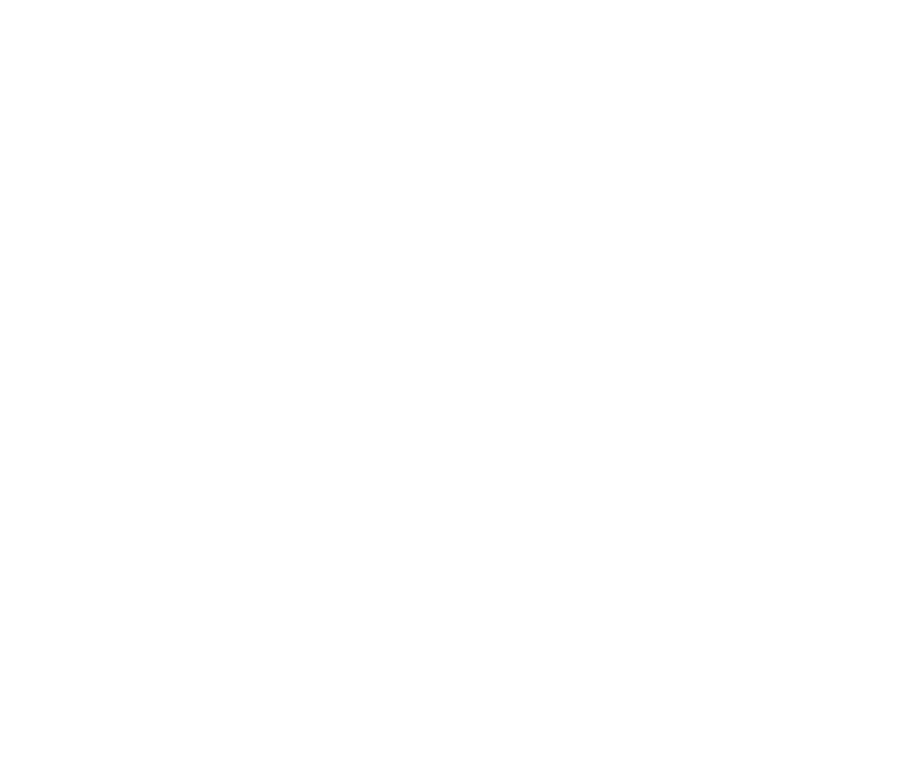
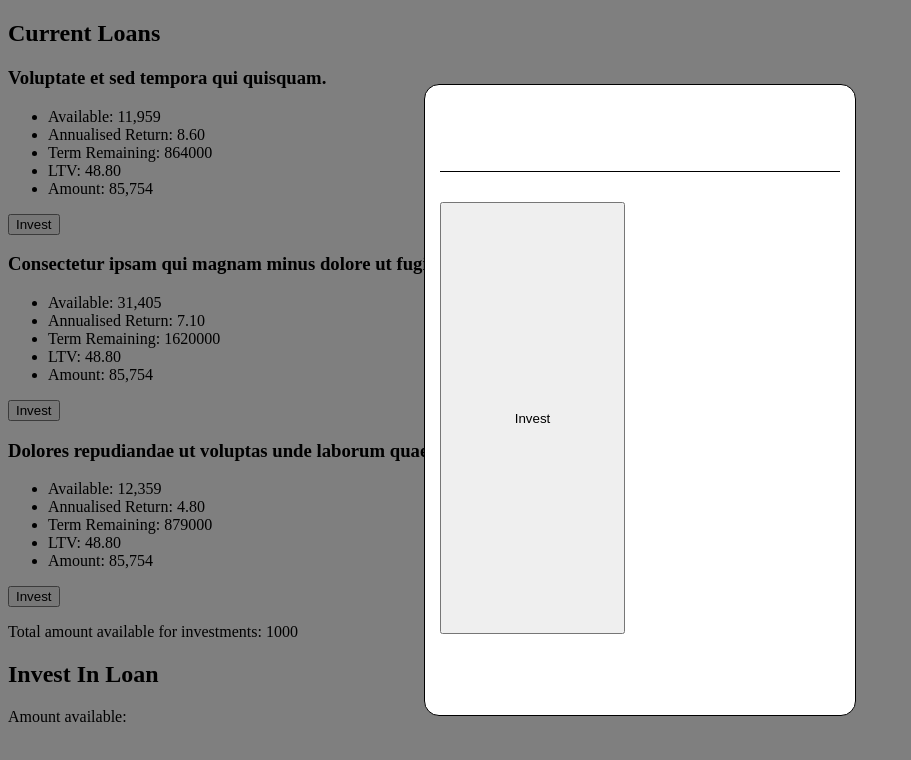
Before and after one commit to AkelaWhiteWolf/investments, a React (Create React App) app: page / in a window 1280 px wide. Shown: the top 760 px of the page, without its empty margins (0-911 px from the left). Built offline with nearby package versions, Linux system fonts and the light colour scheme.

Commit message:
work is going

```diff
--- a/src/components/App/App.jsx
+++ b/src/components/App/App.jsx
@@ -3,13 +3,43 @@
 import './App.css';
 
 import PageLoans from '../PageLoans/PageLoans';
+import ModalInvest from '../ModalInvest/ModalInvest.jsx';
 
-import dataFromJSON from '../../services/dataFromJSON';
+import loansDataFromJSON from '../../services/loansDataFromJSON';
 
 function App() {
-  return (
-    <PageLoans/>
-  );
+    const [totalAmount, setTotalAmount] = useState(1000);
+    const [modalInvestIsVisible, setModalInvestIsVisible] = useState(false);
+
+    const modalInvest = modalInvestIsVisible ?
+        <ModalInvest/>
+        :
+        null;
+
+    function investMoney(money) {
+        console.log(`invested ${money}`);
+    }
+
+    function toggleModalInvest() {
+        setModalInvestIsVisible(state => !state);
+    }
+
+    console.log(loansDataFromJSON);
+    return (
+        <>
+            <PageLoans
+                loansData={loansDataFromJSON}
+                toggleModalInvest={toggleModalInvest}
+            />
+
+            <p className="total-amount">Total amount available for investments: {totalAmount}</p>
+
+            <ModalInvest
+                investMoney={investMoney}
+                toggleModalInvest={toggleModalInvest}
+            />
+        </>
+    );
 }
 
 export default App;
--- a/src/components/ButtonInvest/ButtonInvest.jsx
+++ b/src/components/ButtonInvest/ButtonInvest.jsx
@@ -8,7 +8,7 @@
             className="button-invest"
             onClick={action}
         >
-
+            Invest
         </button>
     );
 }
--- a/src/components/CardLoan/CardLoan.jsx
+++ b/src/components/CardLoan/CardLoan.jsx
@@ -4,22 +4,24 @@
 
 import './CardLoan.css';
 
-export default function CardLoan({title, available, annualised_return: annualisedReturn, term_remaining: termRemaining, ltv, amount}) {
+export default function CardLoan({title, available, annualisedReturn, termRemaining, ltv, amount, toggleModalInvest}) {
     return (
         <article
             className="card-loan"
         >
             <h1 className="title">{title}</h1>
 
-            <p className="details">
-                Available: {available}
-                Annualised Return: {annualisedReturn}
-                Term Remaining: {termRemaining}
-                LTV: {ltv}
-                Amount: {amount}
-            </p>
+            <ul className="details">
+                <li className="details-list__detail">Available: {available}</li>
+                <li className="details-list__detail">Annualised Return: {annualisedReturn}</li>
+                <li className="details-list__detail">Term Remaining: {termRemaining}</li>
+                <li className="details-list__detail">LTV: {ltv}</li>
+                <li className="details-list__detail">Amount: {amount}</li>
+            </ul>
 
-            <ButtonInvest/>
+            <ButtonInvest
+                action={toggleModalInvest}
+            />
         </article>
     );
 }
--- /dev/null
+++ b/src/components/ModalInvest/ModalInvest.css
@@ -0,0 +1,45 @@
+.modal-wrapper {
+    position: fixed;
+    background-color: rgba(0, 0, 0, 0.5);
+    width: 100%;
+    height: 100%;
+    top: 0;
+    right: 0;
+    bottom: 0;
+    left: 0;
+    z-index: 2;
+    display: flex;
+    justify-content: center;
+    align-items: center;
+}
+
+.modal-invest {
+    background-color: white;
+    z-index: 2;
+    width: 400px;
+    height: 600px;
+    border: 1px solid black;
+    border-radius: 15px;
+    padding: 15px 15px;
+    display: grid;
+    grid-template: 1fr 6fr 0.5fr / 1fr 1fr;
+    grid-gap: 30px;
+}
+
+.modal-invest__input {
+    outline: none;
+    border: none;
+    border-bottom: 1px solid black;
+    font-size: 1.2rem;
+    padding: 2px 2px;
+    grid-column: 1 / span 2;
+}
+.modal-invest__input:focus {
+    border-bottom: 3px solid lightgreen;
+}
+
+.overlay {
+    position: absolute;
+    width: 100%;
+    height: 100%;
+}
--- a/src/components/ModalInvest/ModalInvest.jsx
+++ b/src/components/ModalInvest/ModalInvest.jsx
@@ -0,0 +1,38 @@
+import {React, useState} from 'react';
+
+import ButtonInvest from '../ButtonInvest/ButtonInvest.jsx';
+
+import './ModalInvest.css';
+
+export default function ModalInvest({loanTitle, amountAvailable, investMoney, toggleModalInvest}) {
+    const [inputedMoney, setInputedMoney] = useState(0);
+
+    return (
+        <>
+            <h2 className="modal-invest-name">Invest In Loan</h2>
+
+            {loanTitle}
+
+            <p>Amount available: {amountAvailable}</p>
+
+            <div className="modal-wrapper">
+                <form className="modal-window modal-invest">
+                    <input
+                        type="number"
+                        className="modal-invest__input"
+                        onInput={e => setInputedMoney(Number(e.value))}/>
+                    <ButtonInvest action={e => {
+                        e.preventDefault();
+
+                        investMoney(inputedMoney);
+                    }}/>
+                </form>
+
+                <div
+                    className="overlay"
+                    onClick={toggleModalInvest}
+                ></div>
+            </div>
+        </>
+    )
+}
--- a/src/components/PageLoans/PageLoans.jsx
+++ b/src/components/PageLoans/PageLoans.jsx
@@ -3,14 +3,27 @@
 import './PageLoans.css';
 
 import CardLoan from '../CardLoan/CardLoan.jsx';
-import dataFromJSON from '../../services/dataFromJSON';
 
-export default function PageLoans() {
+export default function PageLoans({loansData, toggleModalInvest}) {
+    const loanCardsArr = loansData.map(loan => {
+        return <CardLoan
+            key={loan.id}
+            title={loan.title}
+            available={loan.available}
+            annualisedReturn={loan.annualised_return}
+            termRemaining={loan.term_remaining}
+            ltv={loan.ltv}
+            amount={loan.amount}
+            toggleModalInvest={toggleModalInvest}
+        />
+    });
+
     return (
         <section
-            className="current-loans"
+            className="page-loans"
         >
-
+            <h1 className="page-loans-name">Current Loans</h1>
+            {loanCardsArr}
         </section>
     );
 };
--- a/src/services/dataFromJSON.js
+++ /dev/null
@@ -1,5 +0,0 @@
-import currentLoans from '../JSON/current-loans.json';
-
-const dataFromJSON = currentLoans.loans;
-
-export default dataFromJSON;
--- /dev/null
+++ b/src/services/loansDataFromJSON.js
@@ -0,0 +1,5 @@
+import currentLoans from '../JSON/current-loans.json';
+
+const loansDataFromJSON = currentLoans.loans;
+
+export default loansDataFromJSON;
```
Also changed, not shown: src/components/ModalInvest/MdalInvest.css (deleted).
